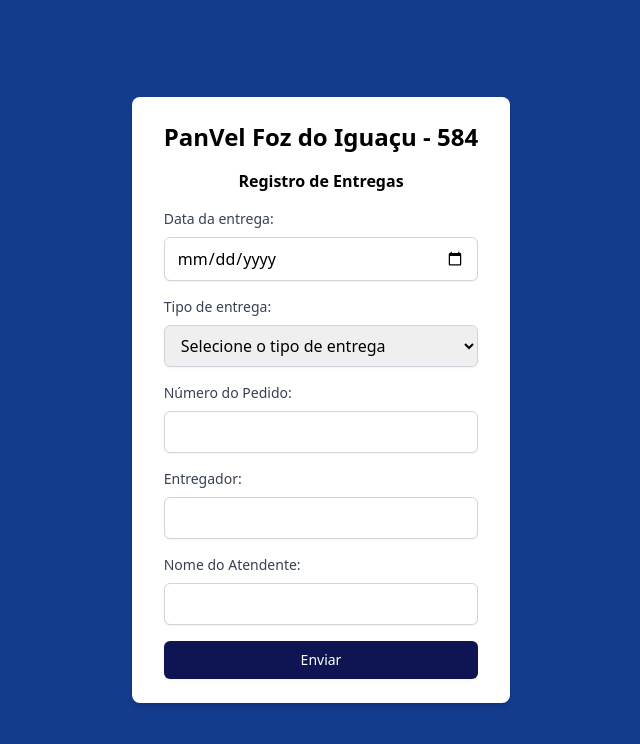
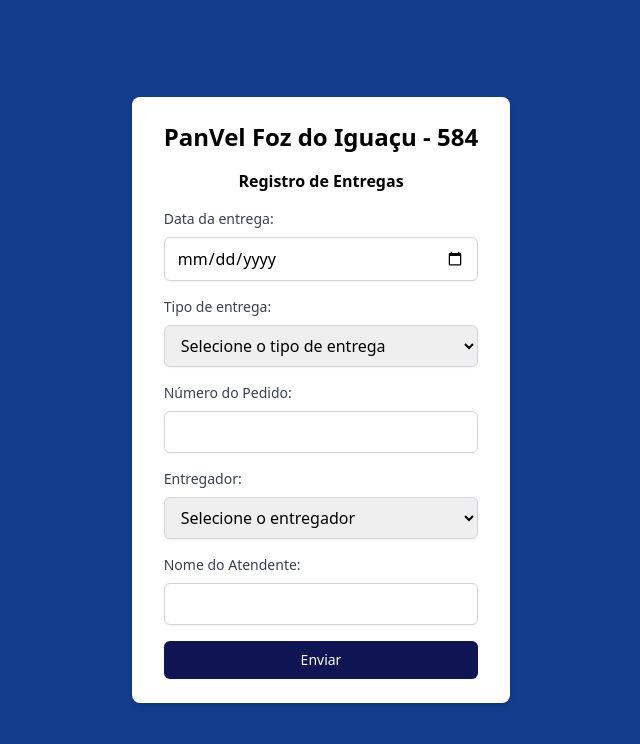
Before and after one commit to marislaradev/app-oak, a React (Vite) app: page / in a window 1280 px wide. Shown: the top 744 px of the page, without its empty margins (319-959 px from the left). Built offline with nearby package versions, Linux system fonts and the light colour scheme.

Commit message:
feat: change entregador_id field to a select dropdown

```diff
--- a/src/components/DeliveryForm/index.jsx
+++ b/src/components/DeliveryForm/index.jsx
@@ -1,166 +1,3 @@
-// import React from "react";
-// import { Formik, Form, Field, ErrorMessage } from "formik";
-// import * as Yup from "yup";
-// import axios from "axios";
-
-// function DeliveryForm() {
-//   const handleSubmit = async (values, {resetForm}) => {
-//     try {
-//     const payload = { ...values };
-//     if (!payload.numero_pedido) {
-//       delete payload.numero_pedido;
-//     }
-
-//     await axios.post("http://localhost:3000/deliveries", payload);
-//     console.log("Entrega registrada com sucesso!");
-//     resetForm(); // Limpa o formulário após a submissão
-//   } catch (error) {
-//     console.error("Erro ao registrar a entrega:", error);
-//   }
-//   };
-
-//   const validationSchema = Yup.object().shape({
-//     data_entrega: Yup.date().required("Campo obrigatório"),
-//     tipo_entrega: Yup.string().required("Campo obrigatório"),
-//     numero_pedido: Yup.string(),
-//     entregador_id: Yup.string()
-//       .required("Campo obrigatório"),
-//     nome_atendente: Yup.string()
-//       .required("Campo obrigatório")
-//       .matches(/^[a-zA-ZÀ-ÿ\s]+$/, "Apenas texto é permitido"),
-//   });
-
-//   return (
-//     <Formik
-//       initialValues={{
-//         data_entrega: "",
-//         tipo_entrega: "",
-//         numero_pedido: "",
-//         entregador_id: "",
-//         nome_atendente: "",
-//       }}
-//       onSubmit={handleSubmit}
-//       validationSchema={validationSchema}
-//     >
-//       <Form>
-//         <div className="mb-4">
-//           <h2 className="font-bold text-center mb-4 dark:text-gray-200">
-//             Registro de Entregas
-//           </h2>
-
-//           <div className="mb-4">
-//           <label
-//             htmlFor="data_entrega"
-//             className="block text-sm font-medium text-gray-700 dark:text-gray-300 mb-2"
-//           >
-//             Data da entrega:
-//           </label>
-//           <Field
-//             type="date"
-//             id="data_entrega"
-//             className="shadow-sm rounded-md w-full px-3 py-2 border border-gray-300 focus:outline-none focus:ring-greenOak focus:border-greenOak"
-//             name="data_entrega"
-//           />
-//           <ErrorMessage
-//             name="data_entrega"
-//             component="div"
-//             className="text-sm font-medium text-red-600 dark:text-red-600 mb-2"
-//           />
-//         </div>
-
-//         <div className="mb-4">
-//           <label
-//             htmlFor="tipo_entrega"
-//             className="block text-sm font-medium text-gray-700 dark:text-gray-300 mb-2"
-//           >
-//             Tipo de entrega:
-//           </label>
-//           <Field
-//             type="text"
-//             id="tipo_entrega"
-//             className="shadow-sm rounded-md w-full px-3 py-2 border border-gray-300 focus:outline-none focus:ring-greenOak focus:border-greenOak"
-//             name="tipo_entrega"
-//           >
-//           </Field>
-//           <ErrorMessage
-//             name="tipo_entrega"
-//             component="div"
-//             className="text-sm font-medium text-red-600 dark:text-red-600 mb-2"
-//           />
-//         </div>
-
-//           <label
-//             htmlFor="numero_pedido"
-//             className="block text-sm font-medium text-gray-700 dark:text-gray-300 mb-2"
-//           >
-//             Número do Pedido:
-//           </label>
-//           <Field
-//             type="text"
-//             id="numero_pedido"
-//             className="shadow-sm rounded-md w-full px-3 py-2 border border-gray-300 focus:outline-none focus:ring-greenOak focus:border-greenOak"
-//             name="numero_pedido"
-//           />
-//           <ErrorMessage
-//             name="numero_pedido"
-//             component="div"
-//             className="text-sm font-medium text-red-600 dark:text-red-600 mb-2"
-//           />
-//         </div>
-
-//         <div className="mb-4">
-//           <label
-//             htmlFor="entregador_id"
-//             className="block text-sm font-medium text-gray-700 dark:text-gray-300 mb-2"
-//           >
-//             Entregador:
-//           </label>
-//           <Field
-//             type="number"
-//             id="entregador_id"
-//             className="shadow-sm rounded-md w-full px-3 py-2 border border-gray-300 focus:outline-none focus:ring-greenOak focus:border-greenOak"
-//             name="entregador_id"
-//           />
-//           <ErrorMessage
-//             name="entregador_id"
-//             component="div"
-//             className="text-sm font-medium text-red-600 dark:text-red-600 mb-2"
-//           />
-//         </div>
-
-//         <div className="mb-4">
-//           <label
-//             htmlFor="nome_atendente"
-//             className="block text-sm font-medium text-gray-700 dark:text-gray-300 mb-2"
-//           >
-//             Nome do Atendente:
-//           </label>
-//           <Field
-//             type="text"
-//             id="nome_atendente"
-//             className="shadow-sm rounded-md w-full px-3 py-2 border border-gray-300 focus:outline-none focus:ring-greenOak focus:border-greenOak"
-//             name="nome_atendente"
-//           />
-//           <ErrorMessage
-//             name="nome_atendente"
-//             component="div"
-//             className="text-sm font-medium text-red-600 dark:text-red-600 mb-2"
-//           />
-//         </div>
-
-//         <button
-//           type="submit"
-//           className="w-full flex justify-center py-2 px-4 border border-transparent rounded-md shadow-sm text-sm font-medium text-white bg-greenBtn hover:bg-greenBtn-hover focus:outline-none focus:ring-2 focus:ring-offset-2 focus:ring-greenOak transform transition-transform hover:scale-105"
-//         >
-//           Enviar
-//         </button>
-//       </Form>
-//     </Formik>
-//   );
-// }
-
-// export default DeliveryForm;
-
 import React from "react";
 import { Formik, Form, Field, ErrorMessage } from "formik";
 import * as Yup from "yup";
@@ -284,11 +121,16 @@
             Entregador:
           </label>
           <Field
-            type="number"
+            as="select"
             id="entregador_id"
             className="shadow-sm rounded-md w-full px-3 py-2 border border-gray-300 focus:outline-none focus:ring-greenOak focus:border-greenOak"
             name="entregador_id"
-          />
+          >
+            <option value="">Selecione o entregador</option>
+            <option value="1">Gean</option>
+            <option value="2">Lucas</option>
+            <option value="3">Nathanael</option>
+          </Field>
           <ErrorMessage
             name="entregador_id"
             component="div"
```
